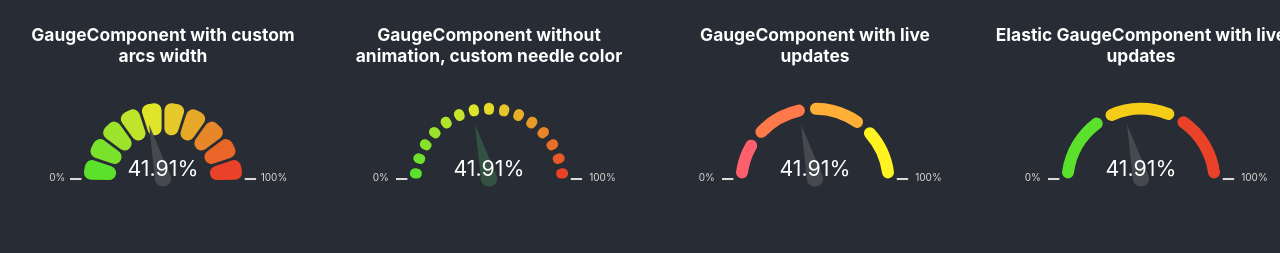
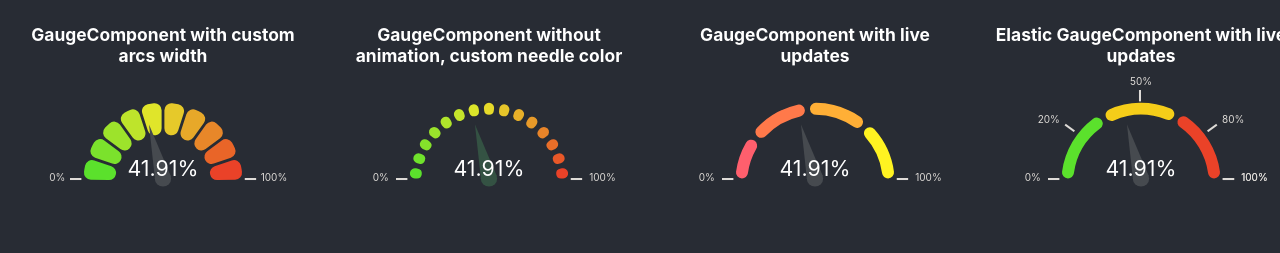
Before and after one commit to antoniolago/react-gauge-component, a React (Create React App) app: page / in a window 1280 px wide. Shown: the part 399-652 px from the top of the page. Built offline with nearby package versions, Linux system fonts and the light colour scheme.

Commit message:
Fix README.md image desc

```diff
--- a/src/App.js
+++ b/src/App.js
@@ -207,6 +207,16 @@ const App = () => {
               <GaugeComponent
                 id="gauge-component7"
                 value={currentValue}
+                labels={{
+                  markLabel: {
+                    marks: [
+                      { value: 20 },
+                      { value: 50 },
+                      { value: 80 },
+                      { value: 100 }
+                    ]
+                  }
+                }}
                 needle={{
                   elastic: true
                 }}
```
Also changed, not shown: public/images/simpleGauge.jpg, 1 other file (tests, documents, lock files or other folders).
